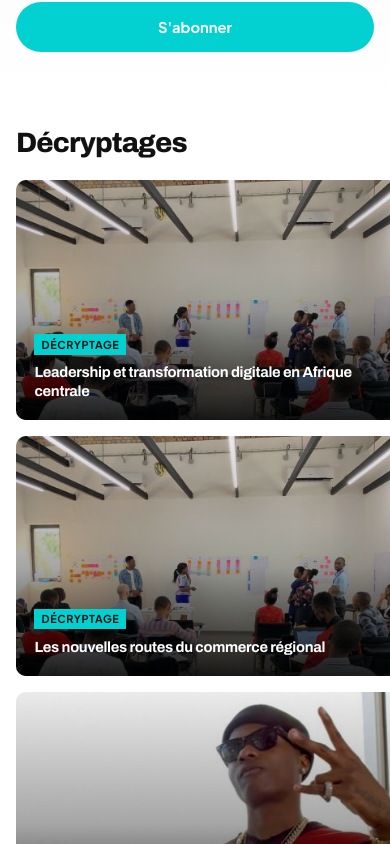
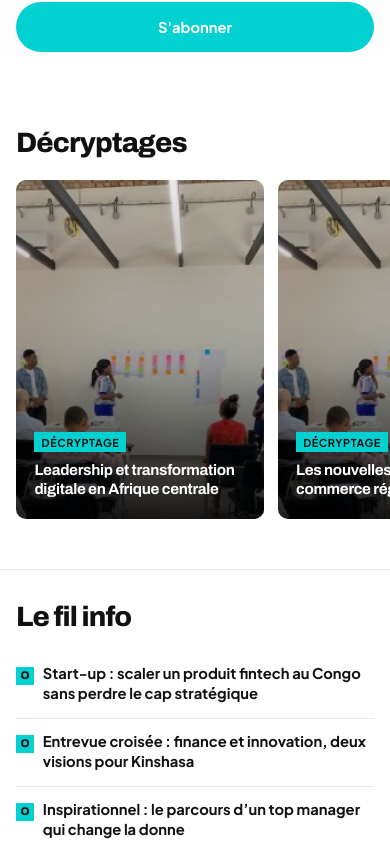
Before and after one commit to gauthierntudi/studrc, a Next.js app in the folder apps/web/: page / in a window 390 px wide. Shown: the part 1640-2484 px from the top of the page. Built offline with nearby package versions, Linux system fonts and the light colour scheme; no server answers.

Commit message:
ajust UI home on mobile Decryptages

```diff
--- a/apps/web/src/components/site/home-dossiers.css
+++ b/apps/web/src/components/site/home-dossiers.css
@@ -201,16 +201,50 @@
 
 @media (max-width: 991px) {
   .opt-dossiers {
-    padding: 2rem 1rem 2.5rem;
+    padding: 2rem 0 2.5rem;
+  }
+
+  .opt-dossiers__inner {
+    padding: 0;
+  }
+
+  .opt-dossiers__head {
+    padding: 0 1rem;
   }
 
   .opt-dossiers__grid {
-    grid-template-columns: repeat(2, minmax(0, 1fr));
+    display: flex;
+    grid-template-columns: none;
+    gap: 0.85rem;
+    overflow-x: auto;
+    overflow-y: hidden;
+    scroll-snap-type: x mandatory;
+    scroll-padding-inline: 1rem;
+    -webkit-overflow-scrolling: touch;
+    overscroll-behavior-x: contain;
+    padding: 0 1rem 0.35rem;
+    scrollbar-width: none;
+  }
+
+  .opt-dossiers__grid::-webkit-scrollbar {
+    display: none;
+  }
+
+  .opt-dossiers__grid > li {
+    flex: 0 0 min(72vw, 16.5rem);
+    scroll-snap-align: start;
+    min-width: 0;
   }
 
   .opt-dossiers__card {
     aspect-ratio: 3 / 4;
-    min-height: 240px;
+    min-height: 0;
+    height: auto;
+  }
+
+  .opt-dossiers__fil {
+    padding-left: 1rem;
+    padding-right: 1rem;
   }
 
   .opt-dossiers__fil-list {
@@ -229,12 +263,16 @@
 }
 
 @media (max-width: 575px) {
-  .opt-dossiers__grid {
-    grid-template-columns: 1fr;
+  .opt-dossiers__grid > li {
+    flex-basis: min(78vw, 15.5rem);
   }
 
   .opt-dossiers__card {
-    aspect-ratio: 16 / 10;
+    aspect-ratio: 3 / 4.1;
+  }
+
+  .opt-dossiers__card-title {
+    font-size: 0.95rem;
   }
 }
 
```
